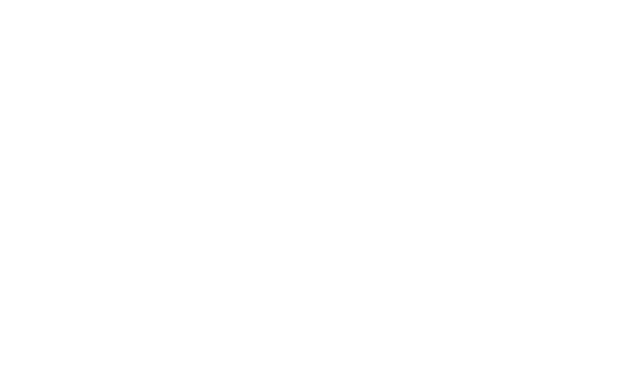
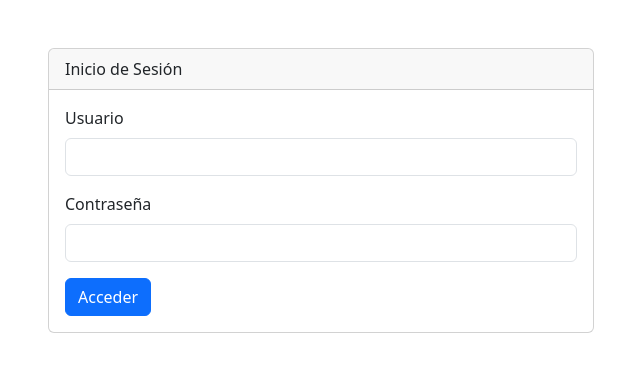
Before and after one commit to magadiflo/spring-boot-angular-refresh-token, an Angular app in the folder refresh-token-angular/: page / in a window 1280 px wide. Shown: the top 372 px of the page, without its empty margins (319-959 px from the left). Built offline with nearby package versions, Linux system fonts and the light colour scheme.

Commit message:
Creando páginas login y dashboard y estableciendo rutas

```diff
--- a/refresh-token-angular/src/app/app.routes.ts
+++ b/refresh-token-angular/src/app/app.routes.ts
@@ -1,3 +1,9 @@
 import { Routes } from '@angular/router';
 
-export const APP_ROUTES: Routes = [];
+import { LoginPageComponent } from './pages/login-page/login-page.component';
+import { DashboardPageComponent } from './pages/dashboard-page/dashboard-page.component';
+
+export const APP_ROUTES: Routes = [
+  { path: '', component: LoginPageComponent, },
+  { path: 'dashboard', component: DashboardPageComponent, },
+];
--- /dev/null
+++ b/refresh-token-angular/src/app/pages/dashboard-page/dashboard-page.component.html
@@ -0,0 +1,23 @@
+<nav class="navbar navbar-expand-md bg-body-tertiary">
+  <div class="container-fluid">
+    <a class="navbar-brand" href="#">Dashboard</a>
+    <button class="navbar-toggler" type="button" data-bs-toggle="collapse" data-bs-target="#navbarSupportedContent"
+      aria-controls="navbarSupportedContent" aria-expanded="false" aria-label="Toggle navigation">
+      <span class="navbar-toggler-icon"></span>
+    </button>
+    <div class="collapse navbar-collapse" id="navbarSupportedContent">
+      <ul class="navbar-nav me-auto mb-2 mb-lg-0">
+        <li class="nav-item">
+          <a class="nav-link active" href="#">Inicio</a>
+        </li>
+        <li class="nav-item">
+          <a class="nav-link active" href="#">Productos</a>
+        </li>
+        <li class="nav-item">
+          <a class="nav-link active" href="#">Clientes</a>
+        </li>
+      </ul>
+      <button type="button" class="btn btn-danger">Salir</button>
+    </div>
+  </div>
+</nav>
--- /dev/null
+++ b/refresh-token-angular/src/app/pages/login-page/login-page.component.html
@@ -0,0 +1,24 @@
+<div class="container mt-5">
+  <div class="row">
+    <div class="col-12 offset-sm-2 col-sm-8 offset-md-3 col-md-6">
+      <div class="card">
+        <div class="card-header">
+          Inicio de Sesión
+        </div>
+        <div class="card-body">
+          <form>
+            <div class="mb-3">
+              <label for="username" class="form-label">Usuario</label>
+              <input type="text" class="form-control" id="username">
+            </div>
+            <div class="mb-3">
+              <label for="password" class="form-label">Contraseña</label>
+              <input type="password" class="form-control" id="password">
+            </div>
+            <button type="button" class="btn btn-primary">Acceder</button>
+          </form>
+        </div>
+      </div>
+    </div>
+  </div>
+</div>
```
Also changed, not shown: refresh-token-angular/src/app/pages/dashboard-page/dashboard-page.component.ts (added, +11 -0 lines), refresh-token-angular/src/app/pages/login-page/login-page.component.ts (added, +11 -0 lines), refresh-token-angular/src/app/pages/dashboard-page/dashboard-page.component.scss (added), refresh-token-angular/src/app/pages/login-page/login-page.component.scss (added).
